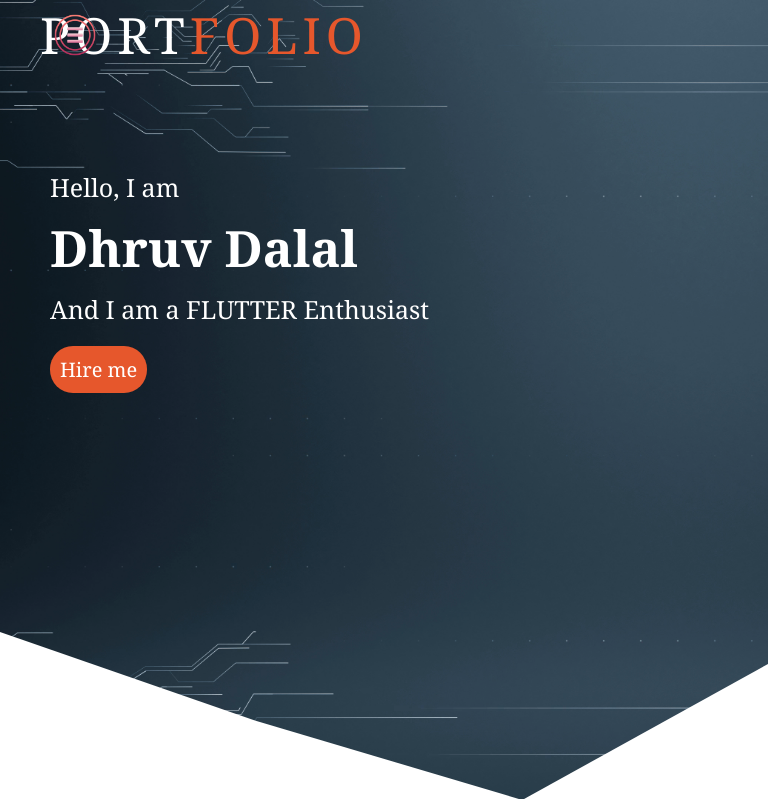
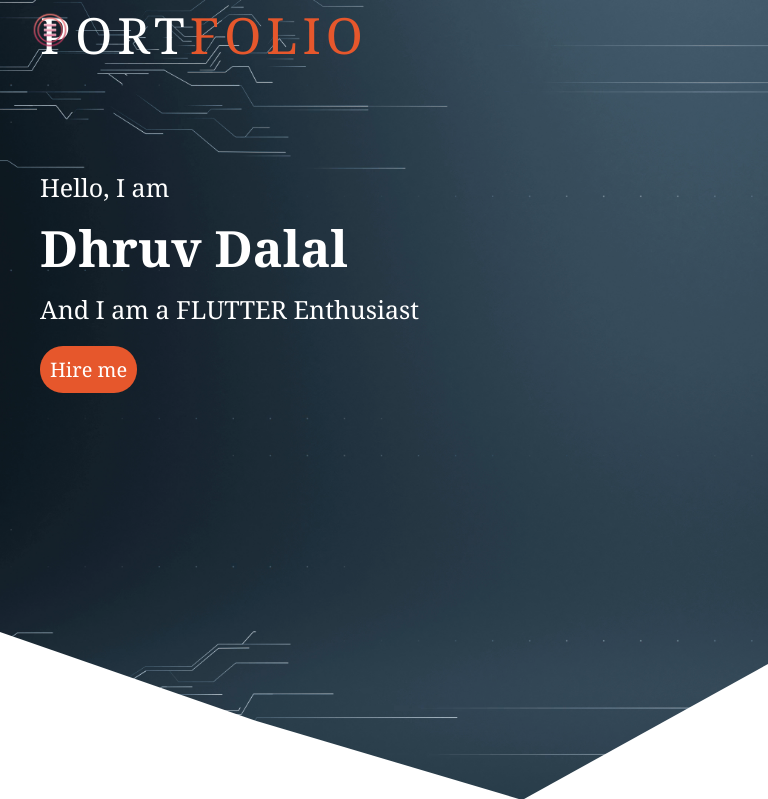
Before and after one commit to dhruv2442/Portfolio-Dhruv_Dalal, a PHP site: page / in a window 768 px wide. Shown: the top 799 px of the page. Run offline with PHP 8.4, Linux system fonts and the light colour scheme; some libraries are stand-ins or nearby versions.

Commit message:
m-q updated

```diff
--- a/css/style.css
+++ b/css/style.css
@@ -311,10 +311,10 @@ progress {
   }
   .menu a{display: none;}
   .logo{
-    padding-left: 150px;
+    padding-left: 110px;
   }
   .text{
-    margin-left: 50px;
+    margin-left: 40px;
   }
   .about-left {
     flex-basis: 100%;
@@ -402,8 +402,8 @@ progress {
   #menubar{
     position: fixed;
     top: 10px;
-    left: 50px;
-    width: 50px;
+    left: 30px;
+    width: 40px;
     cursor: pointer;
 
   }
```
